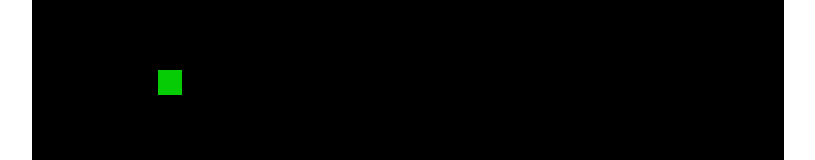
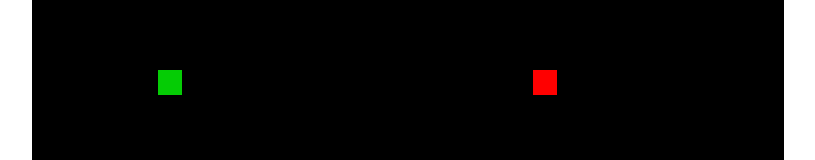
Before and after one commit to Edwin372/Hide-And-Seek, a React (Create React App) app: page / in a window 1280 px wide. Shown: the part 217-377 px from the top of the page, without its empty margins (232-1047 px from the left). Built offline with nearby package versions, Linux system fonts and the light colour scheme.

Commit message:
add 2 hider

```diff
--- a/src/PathfindingVisualizer/PathfindingVisualizer.jsx
+++ b/src/PathfindingVisualizer/PathfindingVisualizer.jsx
@@ -15,6 +15,8 @@ export default class PathfindingVisualizer extends Component {
       startNodeCol: 5,
       finishNodeRow: 9,
       finishNodeCol: 20,
+      finishNodeRow1: 5,
+      finishNodeCol1: 20,
       mouseIsPressed: false,
     };
   }
@@ -101,18 +103,18 @@ export default class PathfindingVisualizer extends Component {
 
 
   createNode = (col, row) => {
-    const { startNodeRow, startNodeCol, finishNodeRow, finishNodeCol} = this.state;
+    const { startNodeRow, startNodeCol, finishNodeRow, finishNodeCol, finishNodeRow1, finishNodeCol1} = this.state;
     return {
       col,
       row,
       isStart: row === startNodeRow && col === startNodeCol,
-      isFinish: row === finishNodeRow && col === finishNodeCol,
+      isFinish: (row === finishNodeRow && col === finishNodeCol) || (row === finishNodeRow1 && col === finishNodeCol1),
       distance: Infinity,
       isVisited: false,
       isWall: false,
       previousNode: null,
       point:
-      (row === finishNodeRow && col === finishNodeCol)
+      (row === finishNodeRow && col === finishNodeCol) || (row === finishNodeRow1 && col === finishNodeCol1)
       ? 2000
       : 0
     };
--- a/src/algorithms/backTracking.js
+++ b/src/algorithms/backTracking.js
@@ -3,7 +3,7 @@ let stepY = [0,1,1,1,0,-1,-1,-1]
 export function backTrack(grid, startNode, finishNode) {
 
     var backTrackTour = []
-    if (findTarget(grid, startNode, finishNode, backTrackTour, 0)) {
+    if (findTarget(grid, startNode, backTrackTour, 0, 2)) {
       console.log(backTrackTour)
       return backTrackTour
     } else {
@@ -243,14 +243,19 @@ const getVision = (currentNode, grid) => {
     return decisionQueue.sort((item1, item2) => (item1[2] > item2[2]) ? -1 :  ((item1[2] < item2[2])? 1 : 0))
 }
 
-const findTarget = (grid, currentNode, finishNode, backTrackTour, stepCount) => {
-    if ((finishNode.col === currentNode.col && finishNode.row === currentNode.row )||stepCount  === 30 * 10) {
-        backTrackTour.push(finishNode)
-        finishNode.isVisited = true
+const findTarget = (grid, currentNode, backTrackTour, stepCount, remainingHider) => {
+    if (remainingHider === 0 ) {
+         console.log(remainingHider)
         return backTrackTour
     }
+    if (currentNode.isFinish || stepCount  === 30 * 10) {
+        remainingHider -= 1
+        console.log(remainingHider)
+        backTrackTour.push(currentNode)
+        currentNode.isVisited = true
+        // return backTrackTour
+    }
     let decisionQueue = getVision(currentNode, grid).filter(item => item[2] > -10)
-    // console.log(decisionQueue)
     backTrackTour.push(currentNode)
     effectEachMove(currentNode, grid)
     for (let i = 0; i < decisionQueue.length; i++) {
@@ -264,8 +269,9 @@ const findTarget = (grid, currentNode, finishNode, backTrackTour, stepCount) =>
             grid[nextNodeRow][nextNodeCol].isVisited !== true &&
             grid[nextNodeRow][nextNodeCol].isWall !== true
         ) {
+
             let nextNode = grid[nextNodeRow][nextNodeCol]
-            if(findTarget(grid, nextNode, finishNode, backTrackTour, stepCount + 1)) return backTrackTour
+            if(findTarget(grid, nextNode, backTrackTour, stepCount + 1, remainingHider)) return backTrackTour
             backTrackTour.push(currentNode)
         }
     }
```
